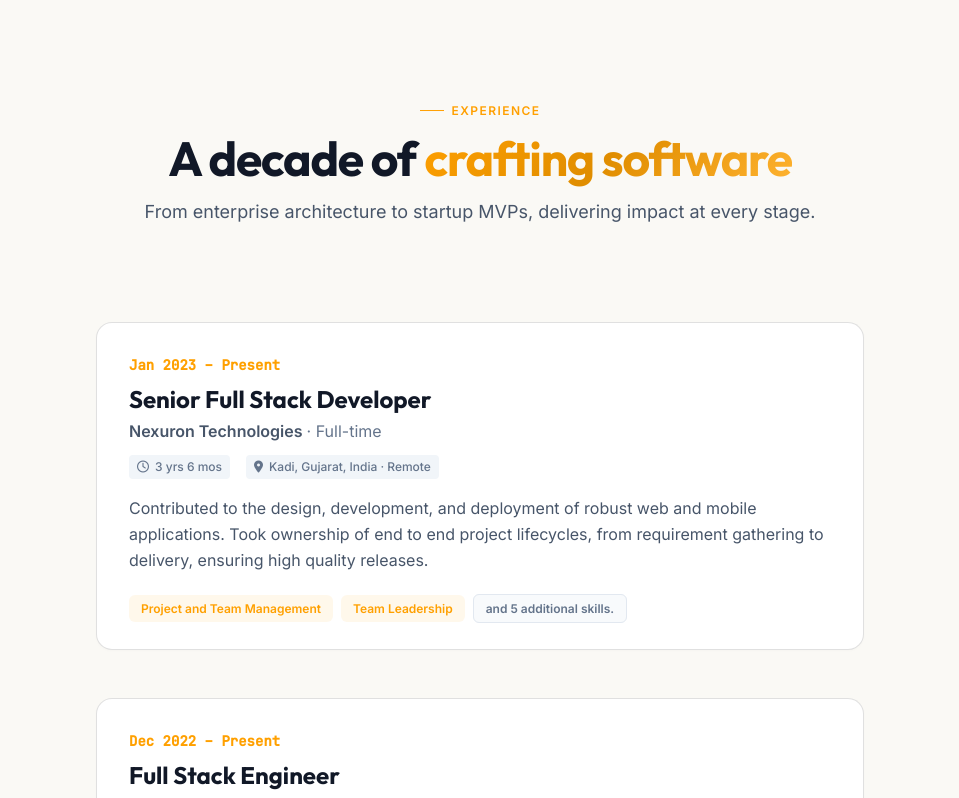
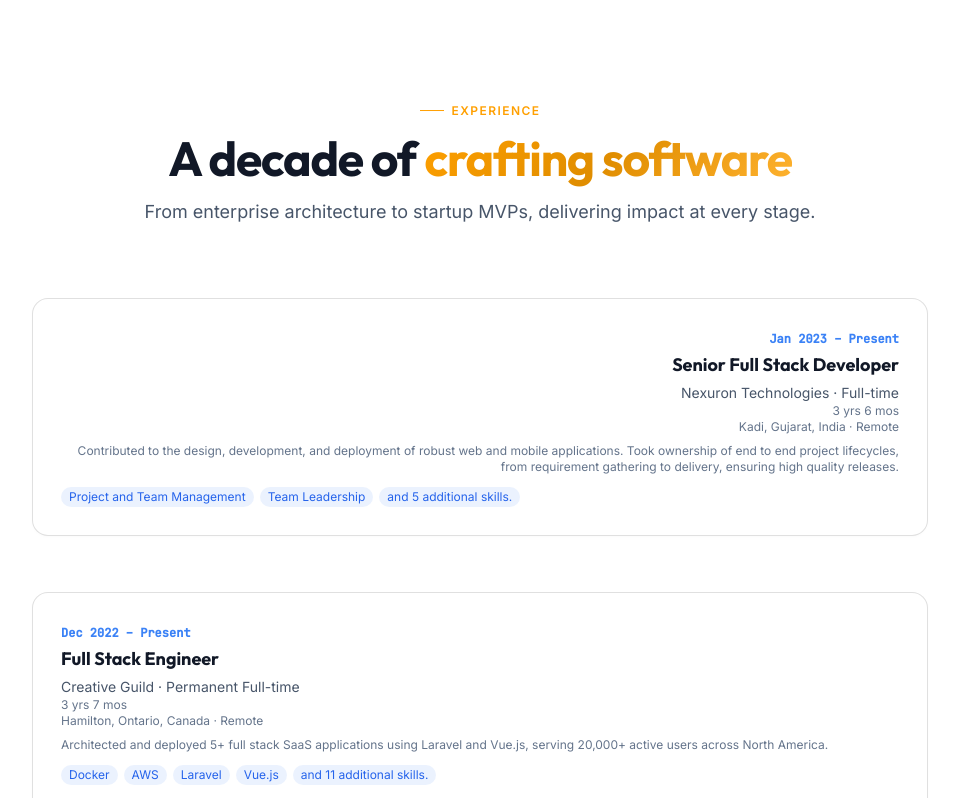
Before and after one commit to priyanshu436482/portfolio-2, a React (Vite) app: page / in a window 1280 px wide. Shown: the part 7770-8568 px from the top of the page, without its empty margins (160-1119 px from the left). Built offline with nearby package versions, Linux system fonts and the light colour scheme.

Commit message:
First commit

```diff
--- a/src/components/Experience.jsx
+++ b/src/components/Experience.jsx
@@ -15,8 +15,8 @@ export default function Experience() {
 
     // Calculate how far the user has scrolled through the timeline section
     const totalHeight = rect.height;
-    const scrolled = windowHeight / 2 - rect.top;
-    const percent = Math.max(0, Math.min(100, (scrolled / totalHeight) * 100));
+    const scrolled = windowHeight - rect.top;
+    const percent = Math.max(0, Math.min(100, (scrolled / (totalHeight + windowHeight * 0.3)) * 100));
     setFillHeight(percent);
 
     // Check which timeline items are in view
@@ -38,9 +38,9 @@ export default function Experience() {
   }, [handleScroll]);
 
   return (
-    <section id="experience" className="section-padding bg-[#FAF9F5]" role="region" aria-label="Experience">
-      <div className="max-w-5xl mx-auto px-5 md:px-8">
-        <div className="text-center max-w-2xl mx-auto mb-16 md:mb-24">
+    <section id="experience" className="section-padding bg-white" role="region" aria-label="Experience">
+      <div className="max-w-4xl mx-auto">
+        <div className="text-center max-w-2xl mx-auto mb-14 md:mb-18">
           <div className="section-label justify-center reveal">Experience</div>
           <h2 className="text-3xl md:text-4xl lg:text-5xl font-bold tracking-tight text-[#111827] reveal">
             A decade of <span className="gradient-text">crafting software</span>
@@ -49,50 +49,30 @@ export default function Experience() {
             From enterprise architecture to startup MVPs, delivering impact at every stage.
           </p>
         </div>
-        <div className="relative max-w-3xl mx-auto" ref={timelineRef}>
-          <div className="space-y-8 md:space-y-12">
-            {experienceData.map((exp, i) => {
-              const isActive = activeDots.has(i);
-              return (
+        <div className="relative" ref={timelineRef}>
+          <div className="space-y-10 md:space-y-14">
+            {experienceData.map((exp, i) => (
               <div
                 key={i}
-                  className="timeline-item relative group reveal"
+                className={`timeline-item relative pl-0 ${exp.align === 'left' ? 'md:pr-1/2 md:text-right' : 'md:pl-1/2 md:pr-0 md:text-left'} ${exp.align === 'left' ? 'reveal-left' : 'reveal-right'}`}
               >
-                  {/* Experience Card */}
-                  <div className={`glass-card rounded-2xl p-6 md:p-8 transition-all duration-500 hover:shadow-xl hover:-translate-y-1.5 hover:border-[rgba(255,160,0,0.3)] bg-white relative overflow-visible ${isActive ? 'opacity-100 translate-y-0' : 'opacity-70 translate-y-4'}`}>
-                    <span className="text-sm font-bold text-[var(--accent-1)] font-mono-custom mb-2 block">{exp.period}</span>
-                    <h3 className="font-bold text-xl md:text-2xl text-[#111827]">{exp.title}</h3>
-                    <p className="text-sm md:text-base font-semibold text-[#475569] mt-1">{exp.company} <span className="font-normal text-[#64748B]">· {exp.type}</span></p>
-                    <div className="flex flex-wrap items-center gap-4 mt-3 mb-4 text-xs font-medium text-[#64748B]">
-                      <span className="flex items-center gap-1.5 bg-[#f1f5f9] px-2 py-1 rounded"><i className="fa-regular fa-clock"></i> {exp.duration}</span>
-                      <span className="flex items-center gap-1.5 bg-[#f1f5f9] px-2 py-1 rounded"><i className="fa-solid fa-location-dot"></i> {exp.location}</span>
-                    </div>
-                    <p className="text-sm md:text-base text-[#475569] leading-relaxed mb-6">{exp.desc}</p>
-
+                <div className="glass-card rounded-2xl p-5 md:p-7 transition-all duration-300 hover:shadow-xl hover:-translate-y-1.5 hover:border-[rgba(255,160,0,0.2)] hover:bg-white/90 cursor-pointer relative overflow-hidden">
+                  <span className="text-xs font-semibold text-[#3B82F6] font-mono-custom">{exp.period}</span>
+                  <h3 className="font-bold text-lg text-[#111827] mt-1">{exp.title}</h3>
+                  <p className="text-sm text-[#475569] mt-1">{exp.company} · {exp.type}</p>
+                  <p className="text-xs text-[#64748B]">{exp.duration}</p>
+                  <p className="text-xs text-[#64748B]">{exp.location}</p>
+                  <p className="text-xs text-[#64748B] mt-2">{exp.desc}</p>
                   {exp.skills.length > 0 && (
-                      <div className="flex flex-wrap gap-2">
-                        {exp.skills.map((skill, j) => {
-                          const isAdditional = skill.includes('additional');
-                          return (
-                            <div key={j} className="relative group/tooltip inline-block">
-                              <span className={`px-3 py-1.5 text-xs font-semibold rounded-md transition-colors ${isAdditional ? 'bg-[#f8fafc] border border-[#e2e8f0] text-[#64748B] hover:bg-[#f1f5f9] cursor-help' : 'bg-[#ffa00014] text-[var(--accent-1)]'}`}>
-                                {skill}
-                              </span>
-                              {isAdditional && (
-                                <div className="absolute bottom-full left-1/2 -translate-x-1/2 mb-2 w-56 p-3 bg-[#111827] text-white text-xs text-center rounded-lg shadow-xl opacity-0 invisible group-hover/tooltip:opacity-100 group-hover/tooltip:visible transition-all duration-300 z-50 transform group-hover/tooltip:-translate-y-1">
-                                  We are collecting the remaining skills to display them here!
-                                  <div className="absolute top-full left-1/2 -translate-x-1/2 border-[6px] border-transparent border-t-[#111827]"></div>
-                                </div>
-                              )}
-                            </div>
-                          );
-                        })}
+                    <div className="flex flex-wrap gap-1.5 mt-3">
+                      {exp.skills.map((skill, j) => (
+                        <span key={j} className="px-2 py-0.5 bg-[#3B82F6]/10 text-[#2563EB] text-xs rounded-full">{skill}</span>
+                      ))}
                     </div>
                   )}
                 </div>
               </div>
-              );
-            })}
+            ))}
           </div>
         </div>
       </div>
```
Also changed, not shown: 47 other files (tests, documents, lock files or other folders). Lines whose indentation alone changed are shown as unchanged.
